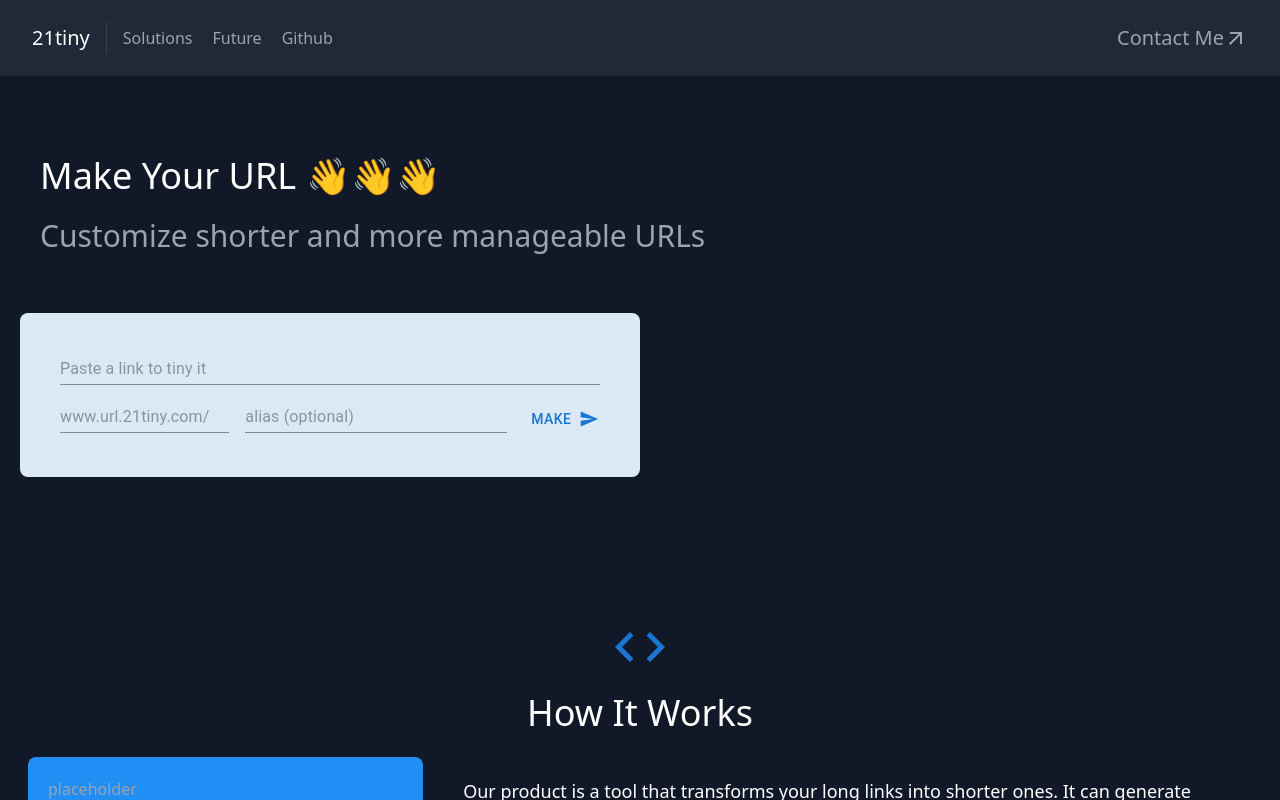
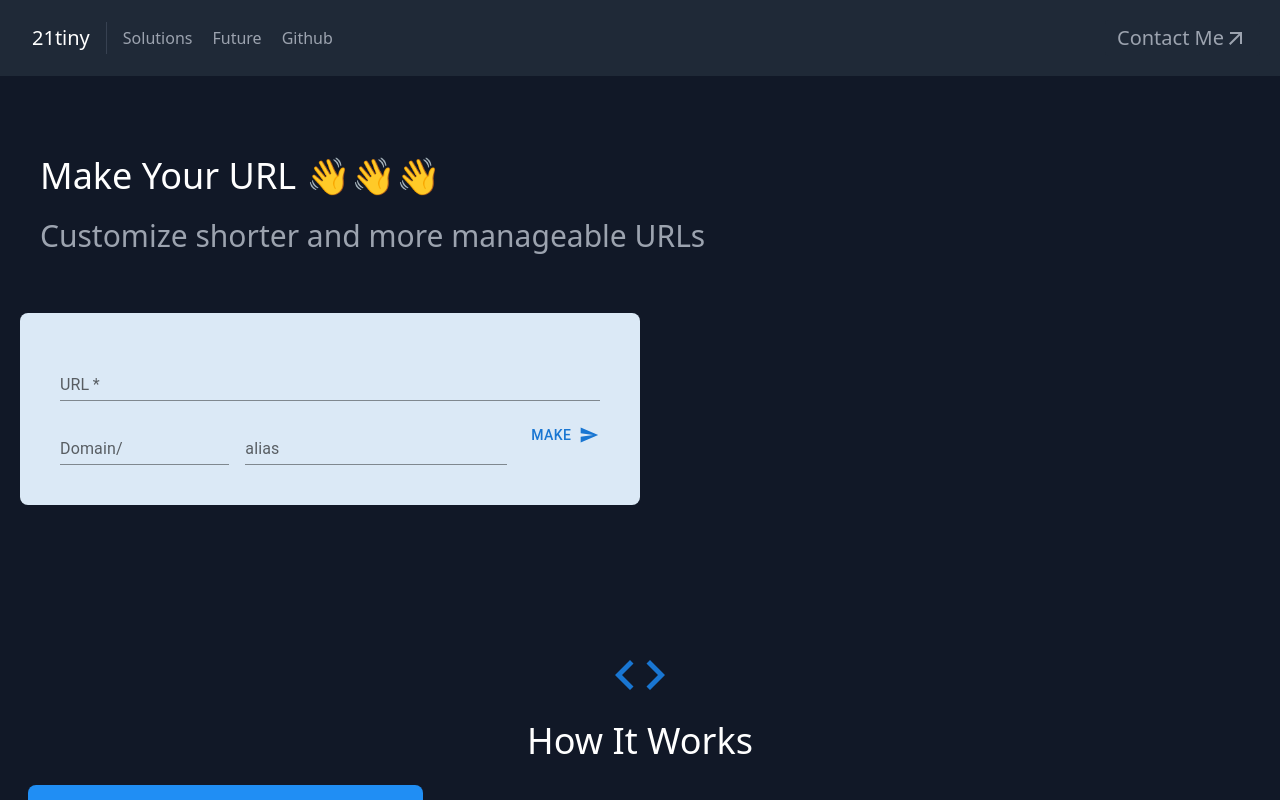
Before and after one commit to liuhangfan/21tiny-frontend, a React (Create React App) app: page / in a window 1280 px wide. Shown: the top 800 px of the page. Built offline with nearby package versions, Linux system fonts and the light colour scheme.

Commit message:
add input checker

```diff
--- a/package.json
+++ b/package.json
@@ -23,6 +23,7 @@
     "react-dom": "^18.2.0",
     "react-scripts": "5.0.1",
     "styled-components": "^5.3.6",
+    "validator": "^13.7.0",
     "web-vitals": "^2.1.4"
   },
   "scripts": {
--- a/src/components/UrlInput.js
+++ b/src/components/UrlInput.js
@@ -4,49 +4,90 @@
 import { Input } from '@mui/material';
 import SendIcon from '@mui/icons-material/Send';
 import LoadingButton from '@mui/lab/LoadingButton';
+import validator from 'validator'
+import TextField from '@mui/material/TextField';
+
 const UrlInput = ({setInputValue, loading, setLoading}) => {
     const [value, setValue] = useState({
         "url": "",
         "alias": ""
     });
+    const [urlOK,setUrlOK] = useState(true)
+    const [aliasOK,setAliasOK] = useState(true)
+
+    const inputTips = {
+        "URLsuccess": "Paste a link to tiny it",
+        "URLfailed": "Incorrect URL",
+        "AliasSuccess": "type your alias (optional)",
+        "AliasFailed":"Incorrect alias",
+    };
+
+
     // const [loading, setLoading] = useState(false);
 
     function handleClick(){
-        //TODO check input
+        var ok = true;
+        if (!validator.isURL(value.url)){
+            setUrlOK(false);
+            ok = false;
+        }
+        if (value.alias && value.alias.length >= 12){
+            setAliasOK(false);
+            ok = false;
+        }
+        if (ok){
             setLoading(true);
             setInputValue(value);
-        // setValue({
-        //     "url": "",
-        //     "alias": ""
-        // });
         }
+    }
+
+
 
     return(
         <div className="relative">
             <Box display="grid" gridTemplateColumns="repeat(12, 1fr)" gap={2}>
                 <Box gridColumn="span 12">
-                    <Input
+                    <TextField
+                    required
+                    label="URL"
+                    variant="standard"
                         type="text"
-                        placeholder="Paste a link to tiny it"
+                        placeholder={inputTips.URLsuccess}
+                        helperText= {urlOK? "" : inputTips.URLfailed}
+                        error = {!urlOK}
                         fullWidth={true}
                         value={value.url}
-                        onChange={e => setValue({ ...value, url: e.target.value })}
+                        onChange={
+                            e => {setValue({ ...value, url: e.target.value })
+                            setUrlOK(true);}
+                        }
                         />
                 </Box>
                 <Box gridColumn="span 4">
-                    <Input
+                    <TextField
+                    variant="standard"
                         type="text"
-                        placeholder="www.url.21tiny.com/"
-                        readOnly = {true}
+                        label="Domain/"
+                        placeholder="url.21tiny.com/"
+                        InputProps={{
+                            readOnly: true,
+                          }}
                         />
                 </Box>
                 <Box gridColumn="span 6">
-                    <Input
+                <TextField
+                    variant="standard"
+                    label="alias"
                         type="text"
-                            placeholder="alias (optional)"
+                        placeholder={inputTips.AliasSuccess}
+                        helperText= {aliasOK? "" : inputTips.AliasFailed}
+                        error = {!aliasOK}
+                        fullWidth={true}
                         value={value.alias}
-                            fullWidth={true}
-                            onChange={e => setValue({ ...value, alias: e.target.value })}
+                        onChange={
+                            e => {setValue({ ...value, alias: e.target.value })
+                            setAliasOK(true);}
+                        }
                         />
                 </Box>
                 <Box gridColumn="span 2">
```
Also changed, not shown: 1 other file (tests, documents, lock files or other folders). Lines whose indentation alone changed are shown as unchanged.
